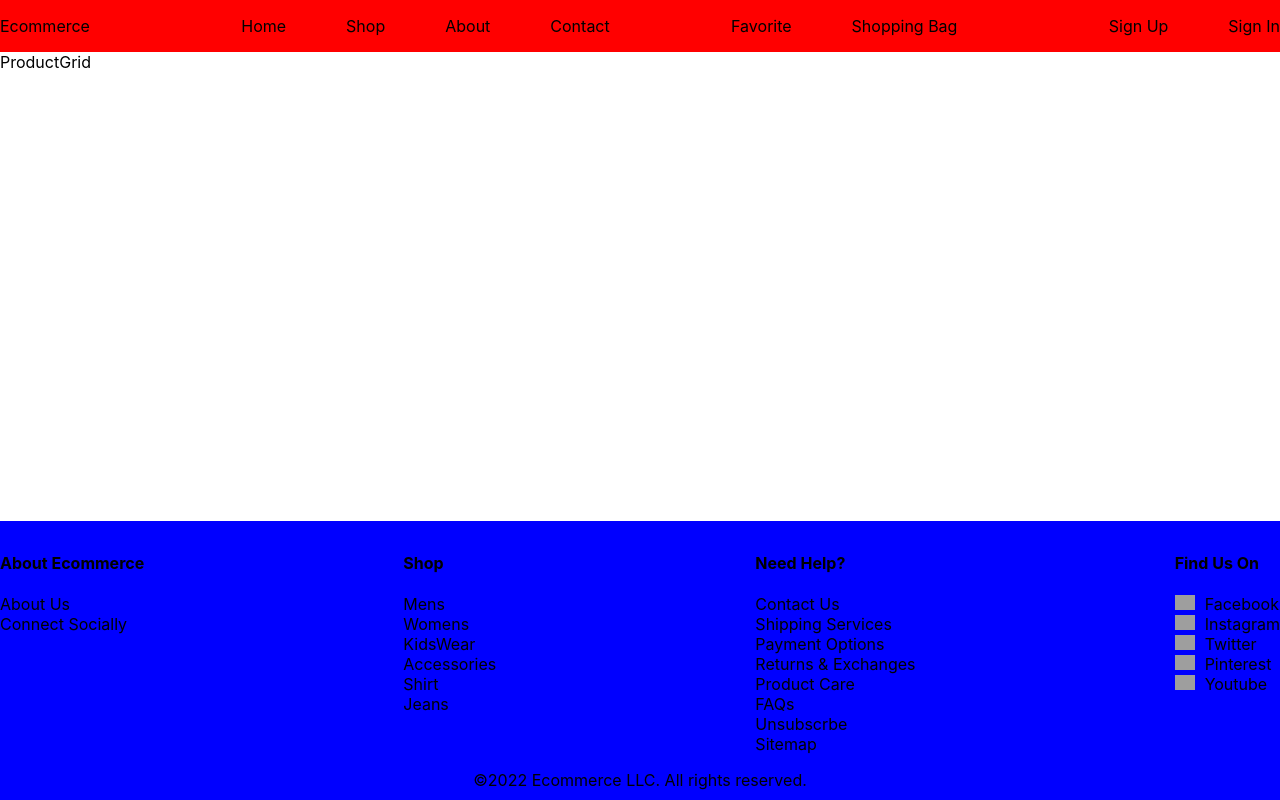
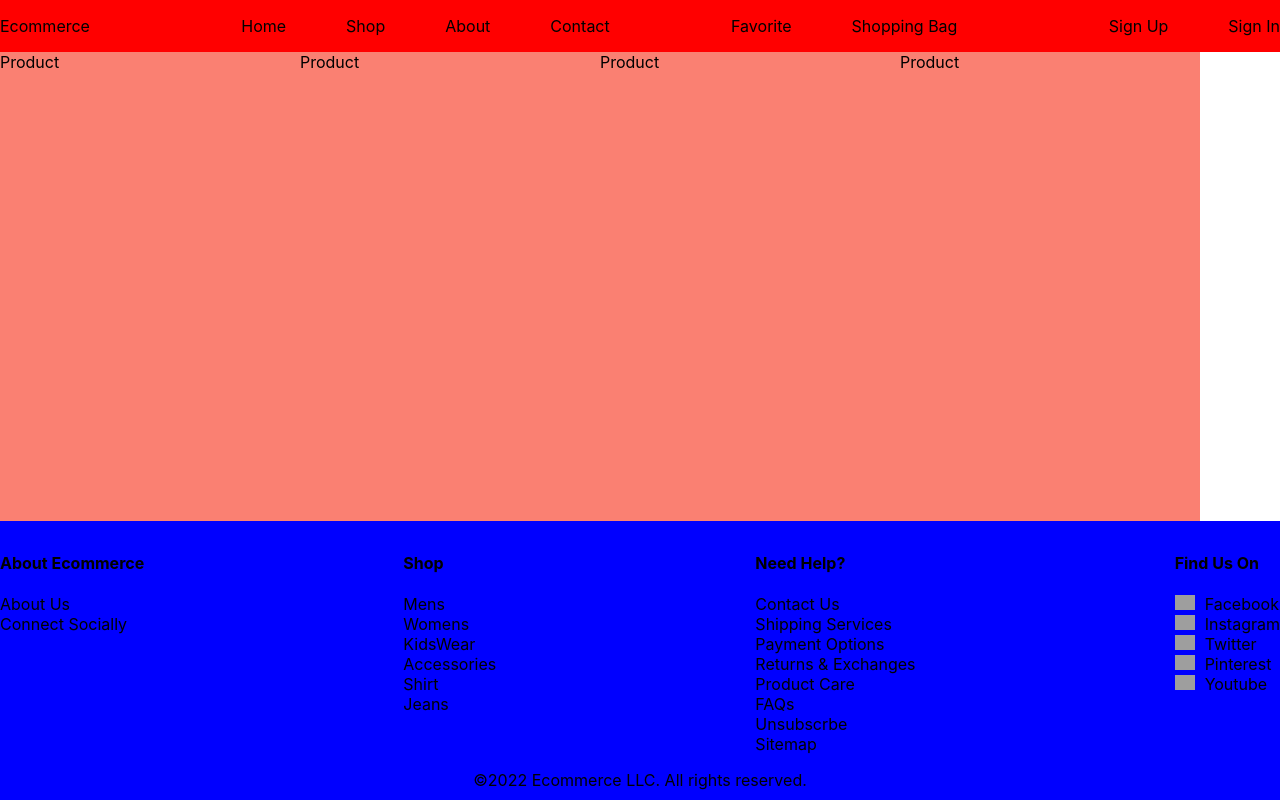
Before and after one commit to ashishthomas2202/ecommerce-frontend, a Next.js app: page /shop in a window 1280 px wide. Shown: the top 800 px of the page. Built offline with nearby package versions, Linux system fonts and the light colour scheme; grey boxes are pictures that could not be loaded.

Commit message:
working on the grid

```diff
--- a/components/ui/Product/Product.js
+++ b/components/ui/Product/Product.js
@@ -2,5 +2,5 @@ import React from 'react';
 import style from './Product.module.scss';
 
 export default function Product({ product }) {
-  return <div>Product</div>;
+  return <div className={style.product}>Product</div>;
 }
--- a/components/ui/Product/Product.module.scss
+++ b/components/ui/Product/Product.module.scss
@@ -0,0 +1,6 @@
+.product {
+  background-color: salmon;
+  width: 300px;
+  padding-bottom: 177.78%;
+  display: inline-block;
+}
--- a/components/ui/ProductGrid/ProductGrid.js
+++ b/components/ui/ProductGrid/ProductGrid.js
@@ -1,5 +1,13 @@
 import React from 'react';
+import style from './ProductGrid.module.scss';
+import Product from '../Product/Product';
+import { data } from '../../../utils/data';
 
 export default function ProductGrid() {
-  return <div>ProductGrid</div>;
+  const products = data.products;
+
+  const productGrid = products.map((product, i) => {
+    return <Product key={'grid-' + product.sku + (i + 1)} />;
+  });
+  return <div className={style.productGrid}>{productGrid}</div>;
 }
--- a/components/ui/ProductGrid/ProductGrid.module.scss
+++ b/components/ui/ProductGrid/ProductGrid.module.scss
@@ -0,0 +1,3 @@
+.productGrid {
+  overflow-x: hidden;
+}
```
